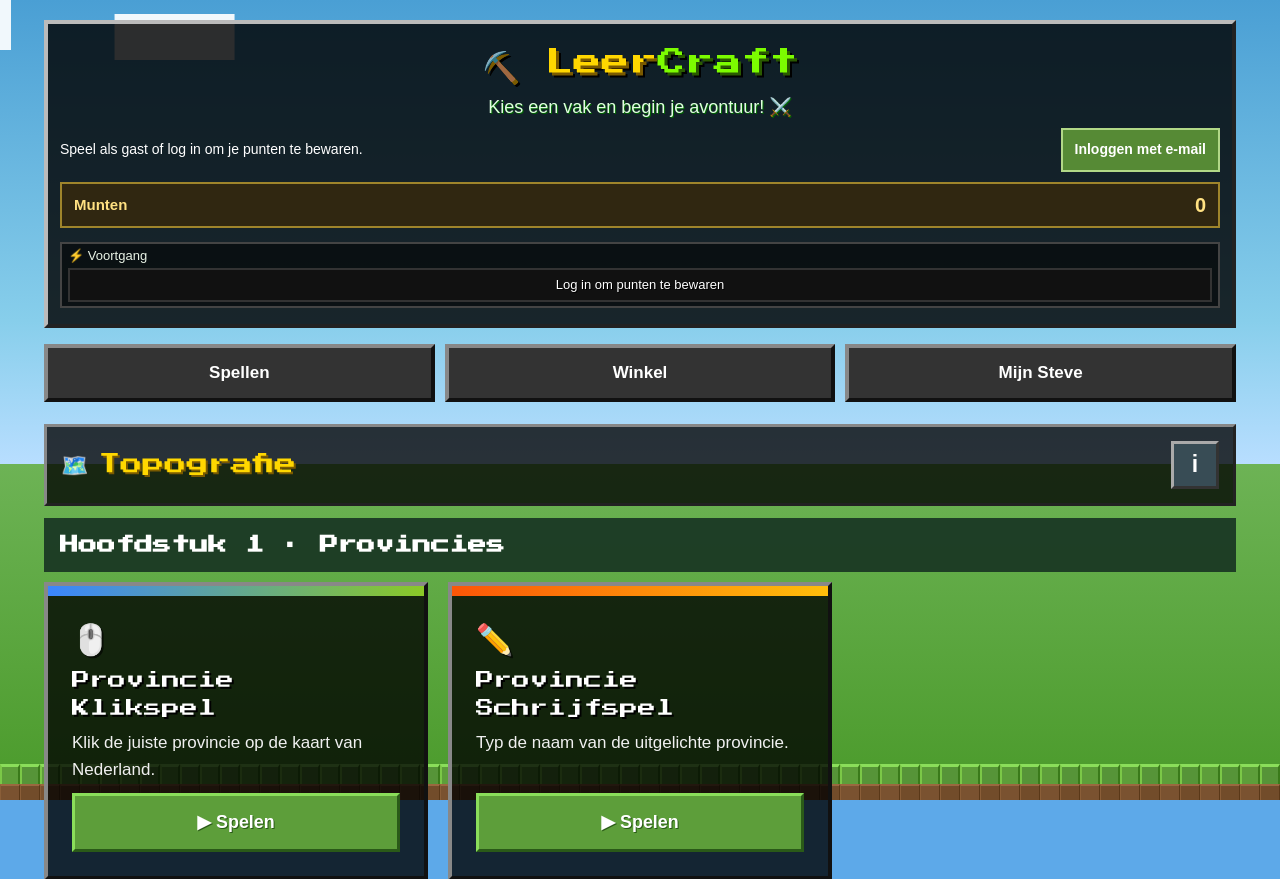
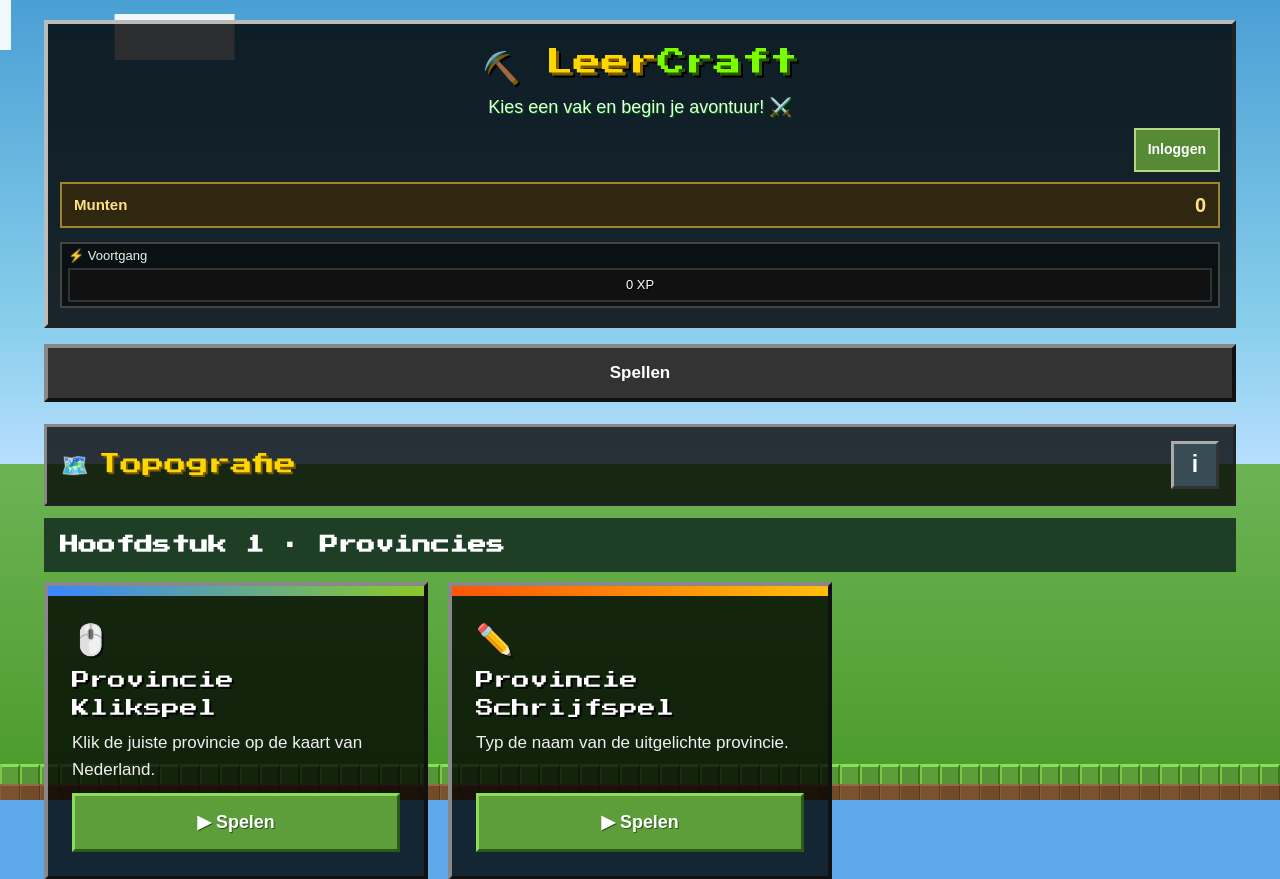
Before and after one commit to richard-vos/leercraft, a PHP site: page / in a window 1280 px wide. Shown: the top 879 px of the page. Run offline with PHP 8.4, Linux system fonts and the light colour scheme; data that the repository does not hold is empty; some libraries are stand-ins or nearby versions.

Commit message:
UX mbt inloggen aangepast.

```diff
--- a/assets/account.js
+++ b/assets/account.js
@@ -4,9 +4,9 @@
   style.rel = 'stylesheet'; style.href = `${root}/assets/account.css`; document.head.append(style);
   const host = document.querySelector('[data-leercraft-account]');
   host.innerHTML = `<section class="account-panel" aria-label="Je account">
-    <p data-account-status role="status">Account laden…</p>
+    <p data-account-status role="status" hidden></p>
     <p data-account-progress></p>
-    <button type="button" data-login>Inloggen met e-mail</button>
+    <button type="button" data-login>Inloggen</button>
     <button type="button" data-logout hidden>Uitloggen</button>
     <dialog class="account-dialog" aria-label="Inloggen bij LeerCraft"><form data-email-form>
       <h2>Inloggen bij LeerCraft</h2><p>Ontvang een code per e-mail. Je hebt geen wachtwoord nodig.</p>
@@ -61,14 +61,15 @@
     renderHistory(null);
     $('[data-account-progress]').textContent = '';
     const fill = document.getElementById('xp-fill'), xp = document.getElementById('xp-text');
-    if(xp){xp.textContent='Log in om punten te bewaren';fill.style.width='0%';}
+    if(xp){xp.textContent='0 XP';fill.style.width='0%';}
     try {
       const me = await request('auth/me.php');
       const previousEmail = email;
       email = me.loggedIn ? me.email : null;
       if(!email||email!==previousEmail)window.LeerCraftAvatar?.clear();
       if (email !== previousEmail) accountListeners.forEach(listener => listener(email));
-      $('[data-account-status]').textContent = email ? `Ingelogd als ${email}` : 'Speel als gast of log in om je punten te bewaren.';
+      $('[data-account-status]').textContent = email ? `Ingelogd als ${email}` : '';
+      $('[data-account-status]').hidden = !email;
       $('[data-login]').hidden = !!email; $('[data-logout]').hidden = !email;
       if (email) {
         const summary = await request('scores/summary.php');
@@ -84,7 +85,7 @@
         if(summary.wallet)$('[data-account-progress]').textContent += summary.wallet.unlimited?' · onbeperkte testmunten':` · ${summary.wallet.balance} te besteden`;
         if(xp){const points=summary.totalPoints;xp.textContent=`Level ${Math.floor(points/100)+1} · ${points} XP · ${100-points%100} tot volgend level`;fill.style.width=`${points%100}%`;}
       }
-    } catch(error) { $('[data-account-status]').textContent = error.message; }
+    } catch(error) { $('[data-account-status]').textContent = error.message; $('[data-account-status]').hidden = false; }
     await window.LeerCraftAvatar?.refresh();
   }
   const dialog = $('dialog');
--- a/assets/js/shop.js
+++ b/assets/js/shop.js
@@ -8,9 +8,11 @@ const categories=[['head','Petjes'],['shoes','Schoenen'],['shirt','T-shirts'],['
 function navigate(){
   const route=location.hash.slice(1);
   view=route==='mijn-steve'?'mijn-steve':'winkel';
-  const games=!['winkel','mijn-steve'].includes(route);
+  const authenticated=!!LeerCraft.email;
+  const games=!authenticated||!['winkel','mijn-steve'].includes(route);
   $('games-panel').hidden=!games;$('outfit-panel').hidden=games;
   document.querySelectorAll('[data-hub]').forEach(link=>{
+    link.hidden=link.dataset.hub!=='spellen'&&!authenticated;
     if(link.dataset.hub===(games?'spellen':view))link.setAttribute('aria-current','page');
     else link.removeAttribute('aria-current');
   });
@@ -19,6 +21,8 @@ function navigate(){
   render(LeerCraftAvatar.state);
 }
 window.addEventListener('hashchange',navigate);
+LeerCraft.onChange(navigate);
+LeerCraft.ready.then(navigate);
 
 function button(text,action,disabled=false){
   const element=document.createElement('button');element.type='button';element.className='shop-button';element.textContent=text;element.disabled=disabled||busy;element.addEventListener('click',action);return element;
--- a/assets/shop.css
+++ b/assets/shop.css
@@ -13,7 +13,8 @@
 .subject-dialog .subject-badge{display:block;margin:0 0 12px;white-space:normal}
 .subject-dialog .didactic-level{display:grid;gap:4px;margin:0 0 16px}.subject-dialog .shop-button{margin-top:20px}
 #player-history{border-top:2px solid #888;margin-top:24px;padding-top:20px}#player-history h2{color:#ffe182;font-size:22px}#history-total{margin:10px 0 16px}#history-games{display:grid;gap:12px}#history-games article{padding:14px;background:#0005;border:2px solid #555}#history-games h3{font-size:18px;margin:0 0 6px}
-.hub-nav{display:grid;grid-template-columns:repeat(3,minmax(0,1fr));gap:10px;margin:16px 0 22px}
+.hub-nav{display:grid;grid-auto-flow:column;grid-auto-columns:minmax(0,1fr);gap:10px;margin:16px 0 22px}
+.logo-block .header-account .account-panel>button{margin-left:auto}
 .hub-nav a{display:flex;align-items:center;justify-content:center;min-height:58px;padding:12px 6px;background:#333;color:#fff;border:4px solid #888;border-right-color:#111;border-bottom-color:#111;text-decoration:none;font:700 17px/1.4 Arial,sans-serif;text-align:center}
 .hub-nav a[aria-current]{background:#5d9e3a;border-top-color:#8ade5a;border-left-color:#8ade5a}
 .hub-nav a:focus-visible{outline:3px solid #ffd700;outline-offset:3px}
--- a/index.html
+++ b/index.html
@@ -236,8 +236,8 @@ body{font-family:'Press Start 2P',monospace;min-height:100vh;overflow-x:hidden;b
 
   <nav class="hub-nav" aria-label="Hoofdmenu">
     <a href="#spellen" data-hub="spellen">Spellen</a>
-    <a href="#winkel" data-hub="winkel">Winkel</a>
-    <a href="#mijn-steve" data-hub="mijn-steve">Mijn Steve</a>
+    <a href="#winkel" data-hub="winkel" hidden>Winkel</a>
+    <a href="#mijn-steve" data-hub="mijn-steve" hidden>Mijn Steve</a>
   </nav>
   <section id="games-panel" aria-label="Spellen">
 
```
